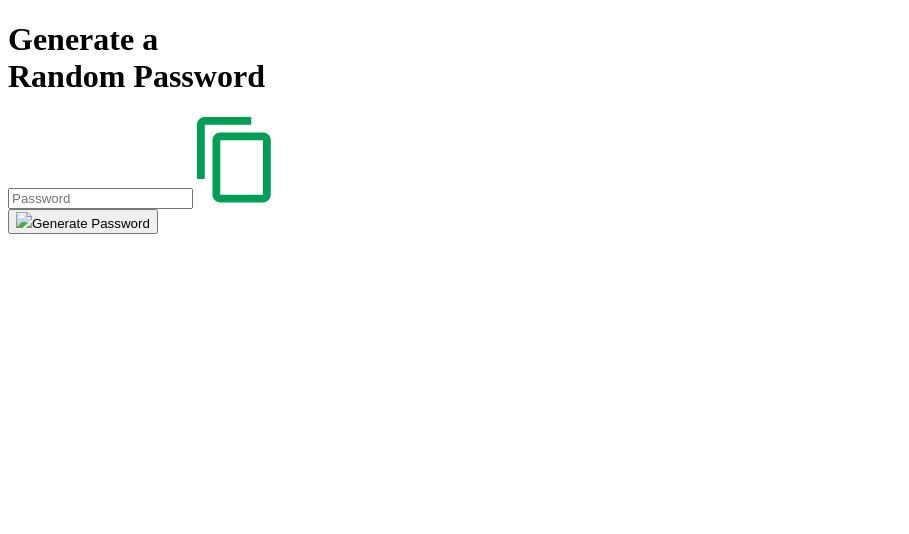
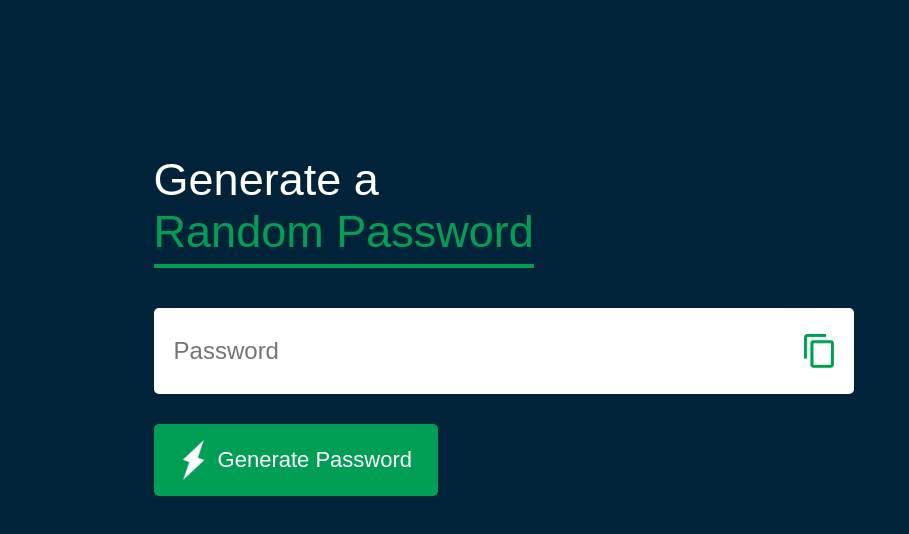
Before and after one commit to vidhivaghela/RandomPasswordGenerator, a plain HTML site: page index.html in a window 1280 px wide. Shown: the whole page, without its empty margins (0-909 px from the left). Drawn offline with Linux system fonts and the light colour scheme; the site is published under a folder, as on GitHub Pages, so addresses that start at the root find nothing.

Commit message:
Master File

```diff
--- a/index.html
+++ b/index.html
@@ -4,18 +4,18 @@
     <meta charset="UTF-8">
     <meta name="viewport" content="width=device-width, initial-scale=1.0">
     <title>Random Password Generator</title>
-    <link rel="stylesheet" href="/style.css">
+    <link rel="stylesheet" href="./style.css">
 </head>
 <body>
     <div class="container">
         <h1>Generate a<br><span>Random Password</span></h1>
         <div class="display">
             <input type="text" id="password" placeholder="Password">
-            <img src="images/copy.png" onclick="copyPassword()">
+            <img src="./images/copy.png" onclick="copyPassword()">
         </div>
-        <button onclick="createPassword()"><img src="/images/generate.png">Generate Password</button>
+        <button onclick="createPassword()"><img src="./images/generate.png">Generate Password</button>
     </div>
 
-    <script src="/script.js"></script>
+    <script src="./script.js"></script>
 </body>
 </html>
```
